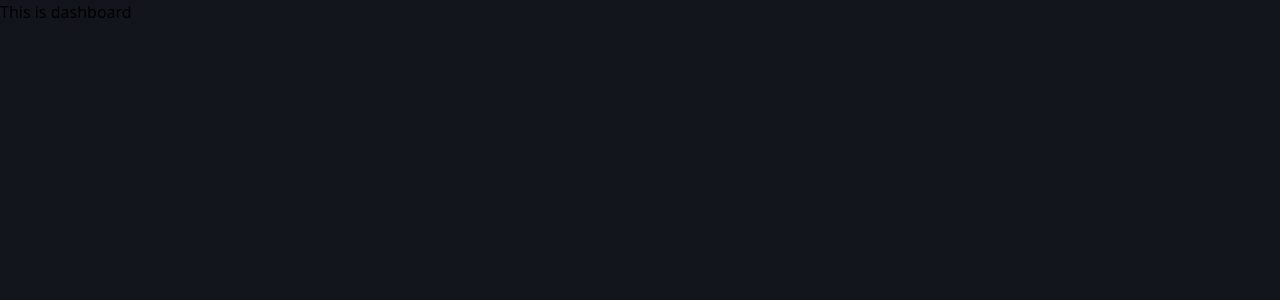
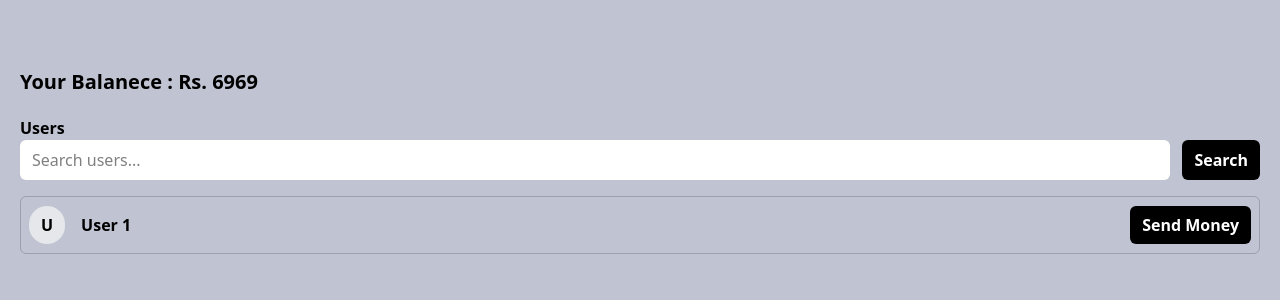
Before and after one commit to OfficialSubham/frontend-paytm, a React (Vite) app: page /dashboard in a window 1280 px wide. Shown: the top 300 px of the page. Built offline with nearby package versions, Linux system fonts and the light colour scheme.

Commit message:
All components done

```diff
--- a/src/App.css
+++ b/src/App.css
@@ -1,5 +1,5 @@
 @import "tailwindcss";
 
 body {
-  background: #13151d;
+  background: #c0c3d1;
 }
--- a/src/App.jsx
+++ b/src/App.jsx
@@ -1,10 +1,11 @@
-import { BrowserRouter, Route, Router, Routes } from "react-router-dom";
+import { BrowserRouter, Navigate, Route, Routes, useNavigate } from "react-router-dom";
 import "./App.css";
 import NavBar from "./components/NavBar";
 import Signup from "./components/Signup";
 import Signin from "./components/Signin";
 import Send from "./components/Send";
 import Dashboard from "./components/Dashboard";
+import { useEffect } from "react";
 function App() {
   return (
     <BrowserRouter>
--- a/src/components/Dashboard.jsx
+++ b/src/components/Dashboard.jsx
@@ -1,11 +1,28 @@
-import React from 'react'
+import React, { useEffect } from "react";
+import NavBar from "./NavBar";
+import Users from "./Users";
 
 const Dashboard = () => {
   return (
-    <div>
-      This is dashboard
+    <div className="mt-12 p-5">
+      <div className="font-bold text-xl mb-5">Your Balanece : Rs. 6969 </div>
+
+      <div className="flex flex-col">
+        <h2 className="font-bold">Users</h2>
+        <div className="w-full flex gap-3 mb-4">
+          <input
+            type="text"
+            className="px-3 rounded-md bg-white w-full"
+            placeholder="Search users..."
+          />
+          <button className="px-3 py-2 bg-black text-white font-bold rounded-md">
+            Search
+          </button>
+        </div>
+        <Users />
+      </div>
     </div>
-  )
-}
+  );
+};
 
-export default Dashboard
+export default Dashboard;
--- a/src/components/NavBar.jsx
+++ b/src/components/NavBar.jsx
@@ -1,11 +1,18 @@
-import React from 'react'
+import React from "react";
 
 const NavBar = () => {
   return (
-    <div>
-      This is home page
+    <div className="w-full bg-white h-auto flex justify-between px-3 py-4 fixed top-0 border-b-2 border-gray-400 shadow-md">
+      <div className="font-extrabold text-xl">My Payment App</div>
+
+      <div>
+        Hello, User
+        <span className="bg-gray-200 px-3 py-2 font-bold text-center ml-2 rounded-full">
+          U
+        </span>
+      </div>
     </div>
-  )
-}
+  );
+};
 
-export default NavBar
+export default NavBar;
--- a/src/components/Send.jsx
+++ b/src/components/Send.jsx
@@ -1,11 +1,28 @@
-import React from 'react'
+import React from "react";
 
 const Send = () => {
   return (
-    <div>
-      This is send
+    <div className="min-h-screen h-auto flex justify-center items-center">
+      <div className="w-80 bg-white flex flex-col items-center rounded-md p-4">
+        <h2 className="text-2xl font-bold mb-10">Send Money</h2>
+
+        <div className="w-full font-bold flex mb-3">
+          <span className="bg-green-400 px-4 py-2 h-full font-bold text-center mr-4 rounded-full text-white">
+            A
+          </span>
+          <div>
+            Friend's name
+            <br />
+            <span className="text-sm font-extralight text-gray-500">email</span>
+          </div>
+        </div>
+          <div className="w-full">
+            <input type="Number" className="outline-gray-400 outline w-full rounded-md px-2 h-8 mb-3" placeholder="Enter amount"/>
+            <button className="bg-green-400 w-full h-8 rounded-md cursor-pointer">Initiate Transfer</button>
+          </div>
+      </div>
     </div>
-  )
-}
+  );
+};
 
-export default Send
+export default Send;
--- /dev/null
+++ b/src/components/Users.jsx
@@ -0,0 +1,23 @@
+import React from "react";
+import { Link } from "react-router-dom";
+
+const Users = () => {
+  return (
+    <div className="w-full flex justify-between items-center h-auto p-2 border rounded-md border-gray-400 font-bold mb-2 py-4">
+      <div>
+        <span className="bg-gray-200 px-3 py-2 font-bold text-center mr-4 rounded-full">
+          U
+        </span>
+        User 1
+      </div>
+
+      <div>
+        <Link to="/send" className="bg-black rounded-md px-3 text-white py-2">
+          Send Money
+        </Link>
+      </div>
+    </div>
+  );
+};
+
+export default Users;
```
